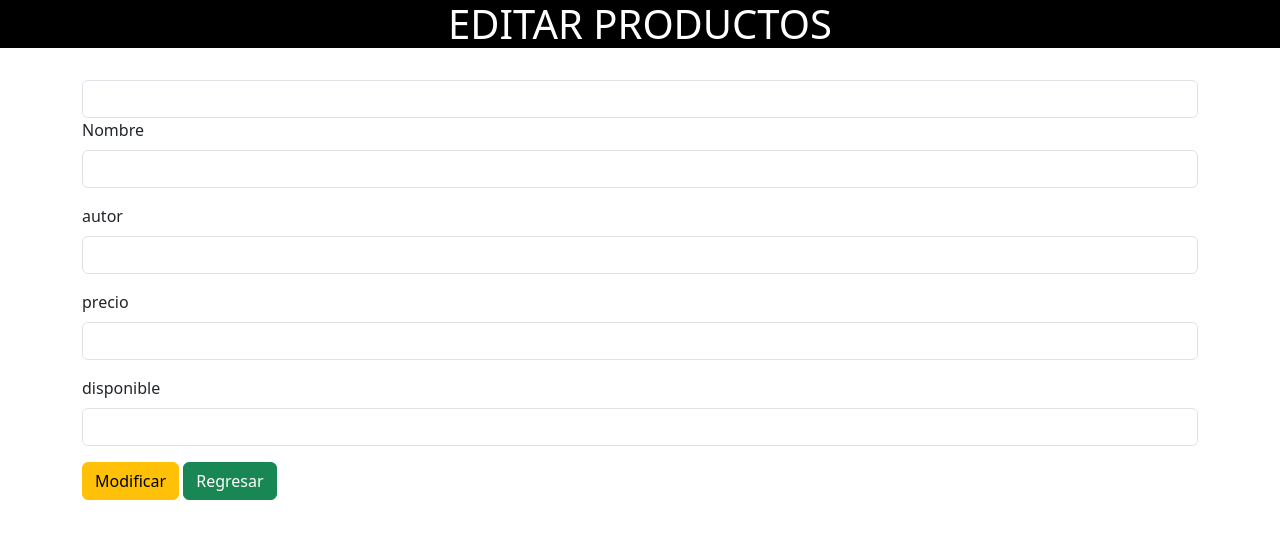
After one commit to jfscalante/CONEXION_BASE_DE_DATOS, a PHP site: page /editarp.php?Id=1 in a window 1280 px wide. The commit adds this page. Shown: the top 539 px of the page. Run offline with PHP 8.4, Linux system fonts and the light colour scheme; data that the repository does not hold is empty.

Commit message:
hice los botones de editar y eliminar, los enlace con cdns de font-awesome

```diff
--- a/conexion.php
+++ b/conexion.php
@@ -2,7 +2,7 @@
 //conexion a la base de datos
 $servername = "localhost";
 $username = "root";
-$pasword = "root";
+$pasword = "";
 $bdname = "libreria";
 $conn = new mysqli($servername, $username, $pasword, $bdname);
 
--- /dev/null
+++ b/editarp.php
@@ -0,0 +1,47 @@
+<!DOCTYPE html>
+<head>
+    <meta charset="UTF-8">
+    <meta name="viewport" content="width=device-width, initial-scale=1.0">
+    <title>CRUD</title>
+    <link href="https://cdn.jsdelivr.net/npm/bootstrap@5.3.1/dist/css/bootstrap.min.css" rel="stylesheet" integrity="sha384-4bw+/aepP/YC94hEpVNVgiZdgIC5+VKNBQNGCHeKRQN+PtmoHDEXuppvnDJzQIu9" crossorigin="anonymous">
+<link rel="stylesheet" href="https://cdnjs.cloudflare.com/ajax/libs/font-awesome/6.4.2/css/all.min.css">
+</head>
+<body>
+<h1 class="text-center" style= "background-color:black;color:white;borderadius:5px" >EDITAR PRODUCTOS</h1>
+  <br>
+<form class="container" action="editar.php" method="POST">
+
+    <?php
+ include 'conexion.php';
+$sql = "SELECT * FROM  libros WHERE  id_libros= ".$_REQUEST['Id'];
+$resultado = $conn ->query($sql);
+$row =$resultado->fetch_assoc();
+?>
+  <input type="text" class="form-control" name="id" value="<?php echo $row['id_libros'];?>">
+
+
+
+    <div class="mb-3">
+    <label class="form-label">Nombre</label>
+    <input type="text" class="form-control" name="nombre" value="<?php echo $row['nombre'];?>">
+</div>
+  <div class="mb-3">
+    <label class="form-label">autor</label>
+    <input type="text" class="form-control"name="autor" value="<?php echo $row['autor'];?>" >
+  </div>
+  <div class="mb-3">
+    <label class="form-label">precio</label>
+    <input type="text" class="form-control"name="precio" value="<?php echo $row['precio'];?>" >
+  </div>
+
+  <div class="mb-3">
+    <label class="form-label">disponible</label>
+    <input type="text" class="form-control"name="disponible" value="<?php echo $row['disponible'];?>" >
+  </div>
+
+
+   <button type="submit" class="btn btn-warning">Modificar</button>
+   <a href="index.php"class="btn btn-success">Regresar</a>
+     <script src="https://cdn.jsdelivr.net/npm/bootstrap@5.3.1/dist/js/bootstrap.bundle.min.js" integrity="sha384-HwwvtgBNo3bZJJLYd8oVXjrBZt8cqVSpeBNS5n7C8IVInixGAoxmnlMuBnhbgrkm" crossorigin="anonymous"></script><script src="https://cdn.jsdelivr.net/npm/bootstrap@5.3.1/dist/js/bootstrap.bundle.min.js" integrity="sha384-HwwvtgBNo3bZJJLYd8oVXjrBZt8cqVSpeBNS5n7C8IVInixGAoxmnlMuBnhbgrkm" crossorigin="anonymous"></script>
+    </body>
+      </html>
--- a/eliminar.php
+++ b/eliminar.php
@@ -2,7 +2,7 @@
       include 'conexion.php';
 
     $id = $_REQUEST['Id'];
-    $sql = "DELETE FROM libros WHERE id_libro ='$id'";
+    $sql = "DELETE FROM libros WHERE id_libros ='$id'";
 
     $query = mysqli_query($conn,$sql);
     if ($query === TRUE) {
--- a/mostrar.php
+++ b/mostrar.php
@@ -4,6 +4,7 @@
     <meta charset="UTF-8">
     <meta name="viewport" content="width=device-width, initial-scale=1.0">
     <link href="https://cdn.jsdelivr.net/npm/bootstrap@5.3.2/dist/css/bootstrap.min.css" rel="stylesheet" integrity="sha384-T3c6CoIi6uLrA9TneNEoa7RxnatzjcDSCmG1MXxSR1GAsXEV/Dwwykc2MPK8M2HN" crossorigin="anonymous">
+    <link rel="stylesheet" href="https://cdnjs.cloudflare.com/ajax/libs/font-awesome/6.4.2/css/all.min.css">
 
     <title>Document</title>
 </head>
@@ -54,7 +55,9 @@
                         <td><?php echo $fila['autor']?></td>
                         <td><?php echo $fila['precio']?></td>
                         <td><?php echo $fila['disponible']?></td>
-                        <td> <a href="eliminar.php?Id=<?php echo $fila['id_libro']?>" class="btn btn-danger" onclick="return confirmacion()">Eliminar</a></td>
+                        <td> <a href="editarp.php?Id=<?php echo $fila['id_libros']?>"  onclick="return "><i class="fa-solid fa-file-pen" style="color: #10da1e;"></i></a></td>
+                        <td> <a href="eliminar.php?Id=<?php echo $fila['id_libros']?>"  onclick="return confirmacion()"><i class="fa-solid fa-trash" style="color: #f20202;"></i></a></td>
+
                     </tr>
                 <?php } ?>
             </tbody>
```
Also changed, not shown: editar.php (added, +20 -0 lines).
